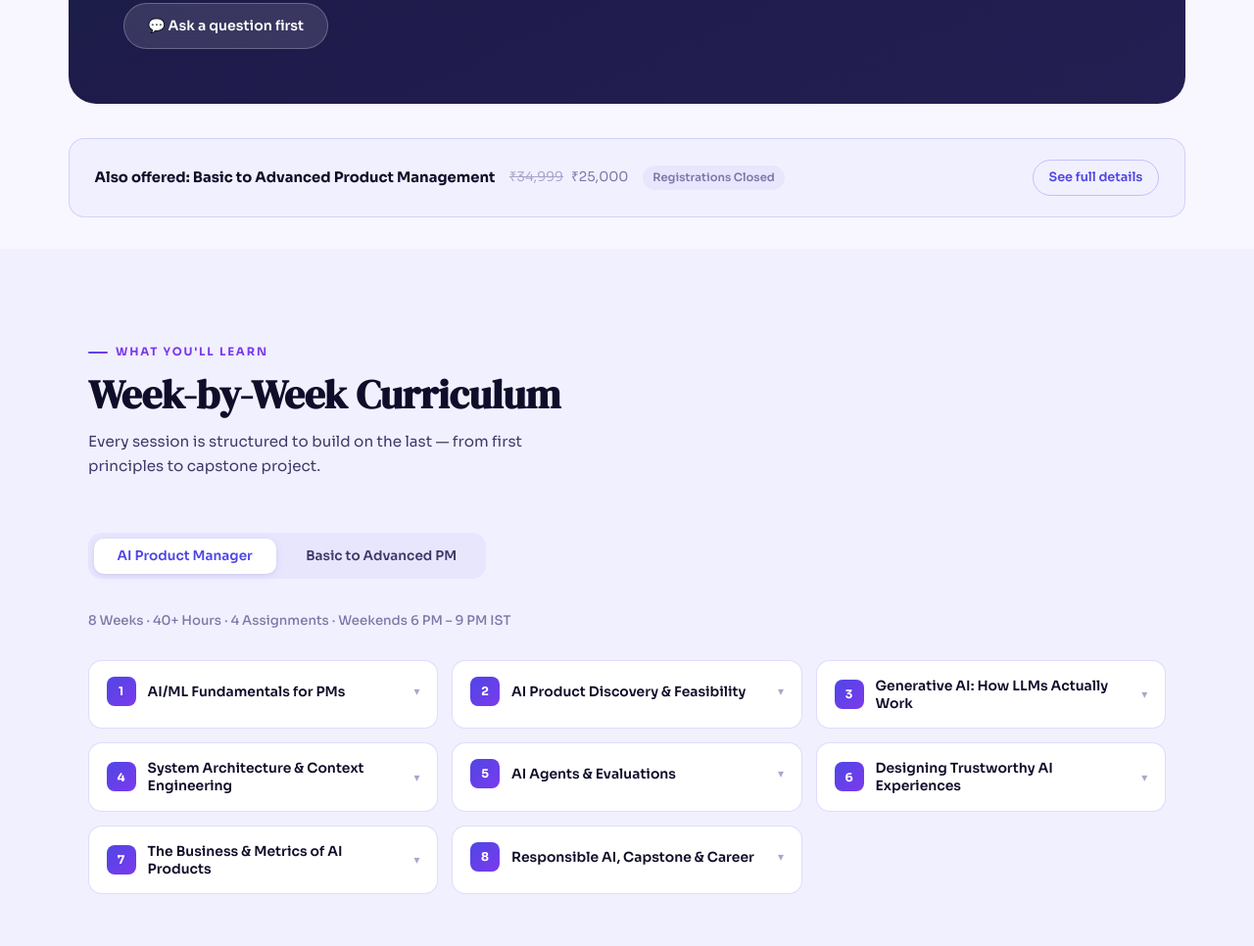
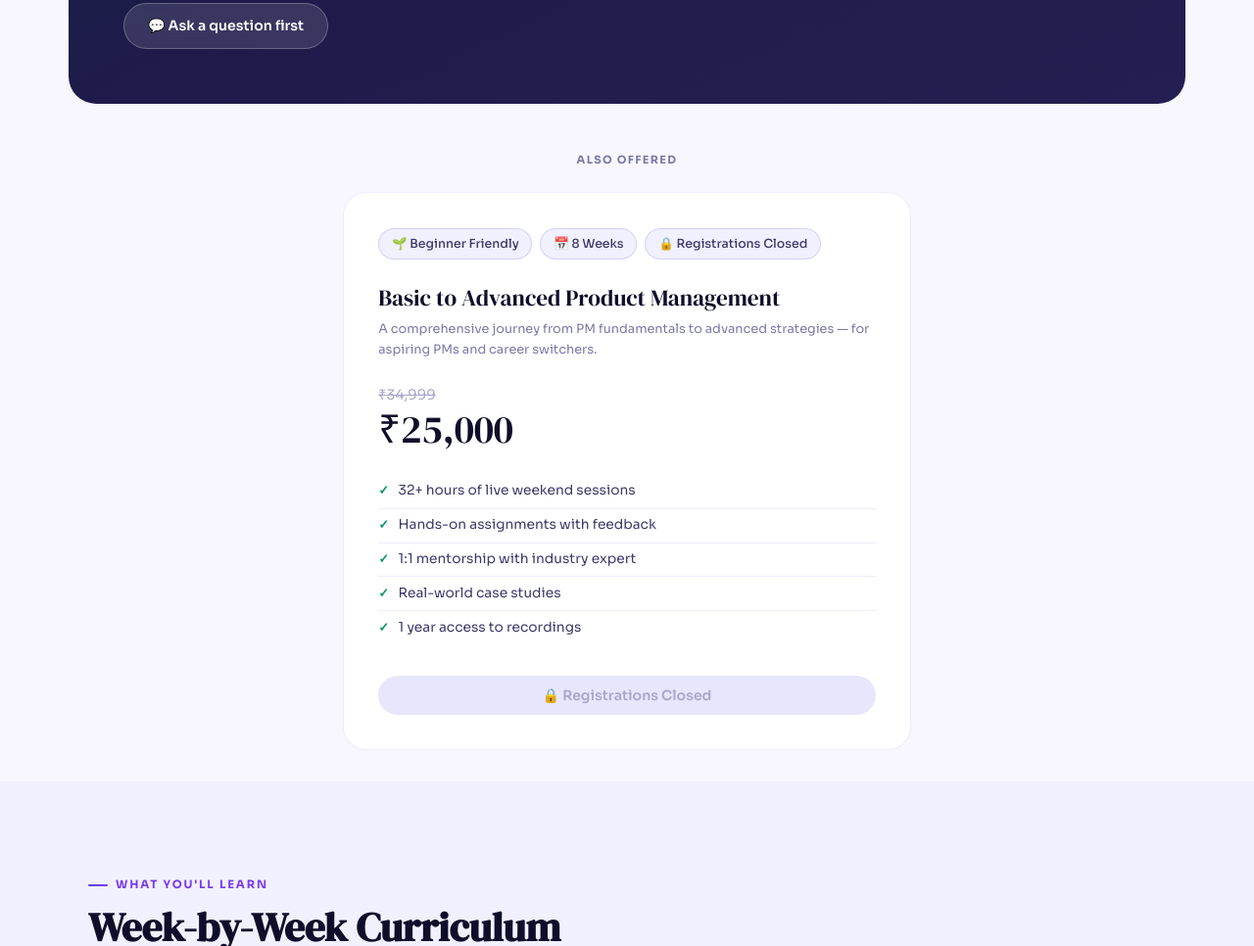
Before and after one commit to bhaweshrastogi-oss/my-pathshala, a website: page index.html in a window 1280 px wide. Shown: the part 2126-3092 px from the top of the page at 98% size. Drawn offline with Linux system fonts and the light colour scheme.

Commit message:
Replace non-functional 'See full details' scroll link with an always-visible Basic PM tile (matching the flagship tile pattern) showing full pricing/perks directly — includes Beginner Friendly tag

```diff
--- a/index.html
+++ b/index.html
@@ -584,13 +584,29 @@
     </div>
   </div>
 
-  <div class="secondary-strip">
-    <div class="secondary-strip-text">
-      <span class="secondary-strip-name">Also offered: Basic to Advanced Product Management</span>
-      <span class="secondary-strip-price"><s>₹34,999</s> ₹25,000</span>
-      <span class="secondary-strip-status">Registrations Closed</span>
+  <div style="text-align:center;margin:3rem 0 1.5rem">
+    <div class="price-plan-label">Also Offered</div>
+  </div>
+  <div class="price-card" style="max-width:580px;margin:0 auto;">
+    <div style="display:flex;gap:0.5rem;flex-wrap:wrap;margin-bottom:1.2rem">
+      <span class="chip">🌱 Beginner Friendly</span>
+      <span class="chip">📅 8 Weeks</span>
+      <span class="chip">🔒 Registrations Closed</span>
     </div>
-    <a href="#pricing" class="btn btn-outline btn-sm">See full details</a>
+    <div class="price-plan-name">Basic to Advanced Product Management</div>
+    <div class="price-plan-duration">A comprehensive journey from PM fundamentals to advanced strategies — for aspiring PMs and career switchers.</div>
+    <div class="price-amount">
+      <span class="price-was">₹34,999</span>
+      <span class="price-now">₹25,000</span>
+    </div>
+    <ul class="price-perks">
+      <li><span class="perk-check">✓</span> 32+ hours of live weekend sessions</li>
+      <li><span class="perk-check">✓</span> Hands-on assignments with feedback</li>
+      <li><span class="perk-check">✓</span> 1:1 mentorship with industry expert</li>
+      <li><span class="perk-check">✓</span> Real-world case studies</li>
+      <li><span class="perk-check">✓</span> 1 year access to recordings</li>
+    </ul>
+    <button class="btn btn-disabled btn-md" disabled style="width:100%;justify-content:center;">🔒 Registrations Closed</button>
   </div>
 </section>
 
```
